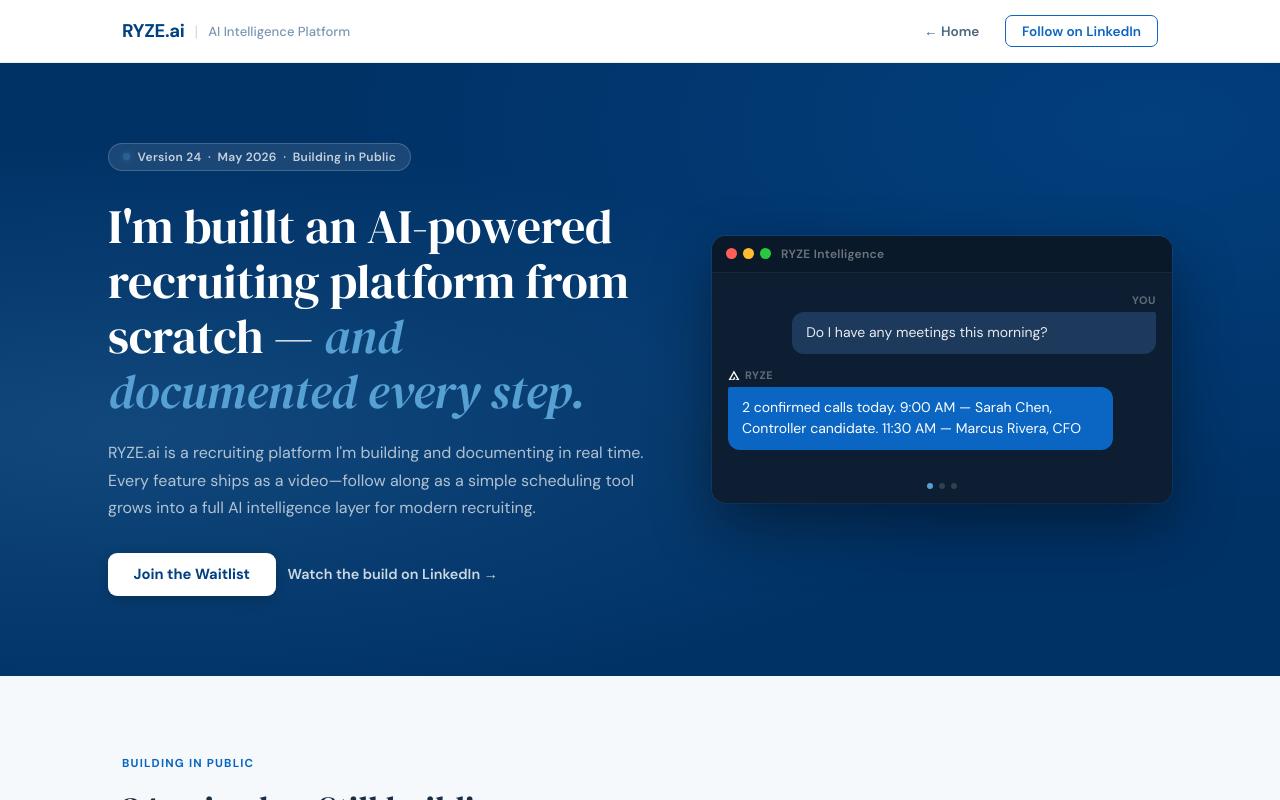
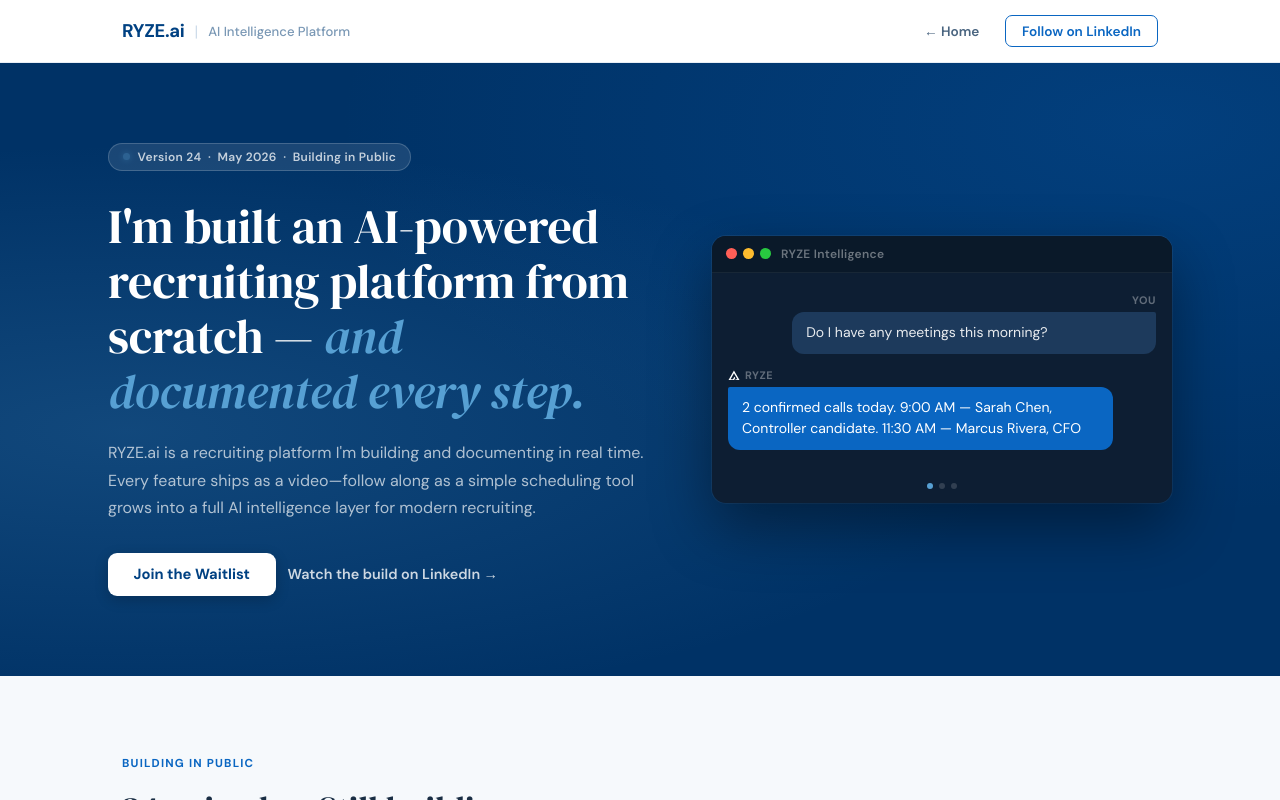
Before and after one commit to djahern-max/ryzerecruiting_frontend, a React (Vite) app: page /about in a window 1280 px wide. Built offline with nearby package versions, Linux system fonts and the light colour scheme; a web font is replaced by a local one.

Commit message:
changed type in landing page

```diff
--- a/src/pages/SaasLanding.jsx
+++ b/src/pages/SaasLanding.jsx
@@ -655,7 +655,7 @@ export default function Landing() {
                     </div>
 
                     <h1 className={styles.heroTitle}>
-                        I'm buillt an AI-powered recruiting platform from scratch —
+                        I'm built an AI-powered recruiting platform from scratch —
                         <em> and documented every step.</em>
                     </h1>
 
```
